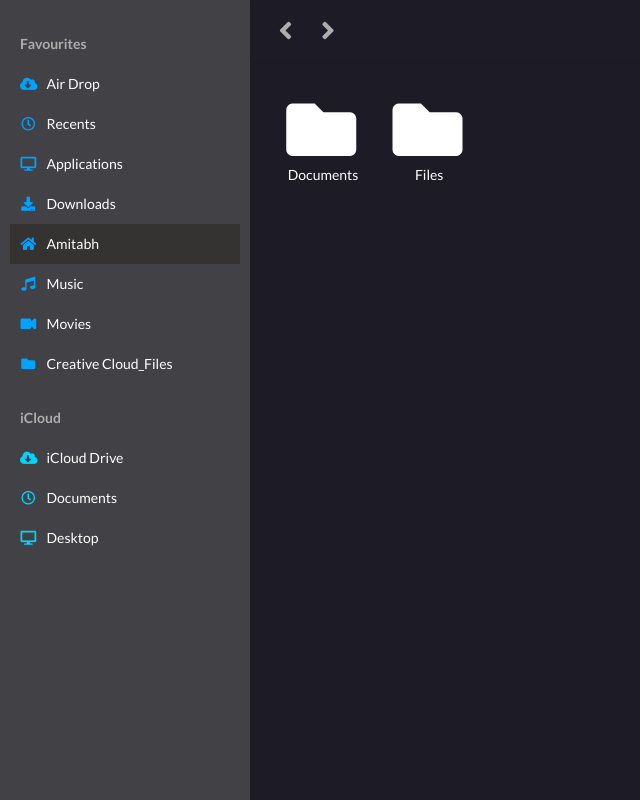
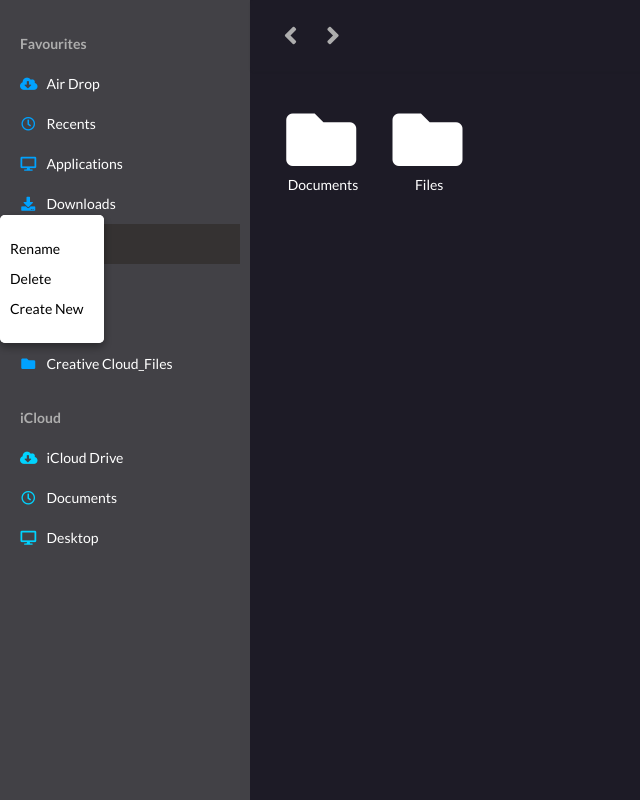
Before and after one commit to Blade365z/file-explorer, a React (Create React App) app: page / in a window 1280 px wide. Shown: the whole page, without its empty margins (0-640 px from the left). Built offline with nearby package versions, Linux system fonts and the light colour scheme.

Commit message:
Custom right menu added logic to be written

```diff
--- a/src/components/App.css
+++ b/src/components/App.css
@@ -66,27 +66,19 @@ body{
     grid-template-columns: repeat(8,1fr);
 }
 
+.context-menu{
+    list-style: none;
+    padding:0px;
+}
+.context-menu li{
+    padding:5px;
+    padding:5px 15px 5px 5px;
+}
+.context-menu li:hover{
+    cursor: pointer;
+    background-color: rgb(212, 212, 212);
+}
 
-
-.right-click-menu {
-    background-color: #fff;
-    border-radius: 2px;
-    padding-left: 0;
-    margin: 0;
-    z-index:10000;
-    position: absolute;
-    list-style: none;
-  }
-
-  .right-click-menu li {
-    padding: 0.2em 1em;
-    color: #000;
-    cursor: pointer;
-  }
-
-  .right-click-menu li:hover {
-    background-color: #f2f2f2;
-  }
 
 .modal {
     display: none;
@@ -108,3 +100,9 @@ body{
     margin: 15% auto;
     width: 25%;
   }
+
+  .menu{
+      padding:5px;
+      border-radius: 5px;
+      box-shadow: 0 4px 8px 0 rgba(0,0,0,0.2);
+  }
--- a/src/components/Explorer.js
+++ b/src/components/Explorer.js
@@ -1,35 +1,32 @@
-import React, { useEffect, useState } from 'react'
-import { Menu, Item, Separator, Submenu, MenuProvider, useContextMenu } from 'react-contexify';
-import 'react-contexify/dist/ReactContexify.css';
+import React, { useEffect, useRef, useState } from 'react'
 
-
+import Menu from './Menu';
 
 const Explorer = (props) => {
+
+    const outerRef = useRef(null);
+
     const [DirList, setDirList] = useState([])
     const handleFolderClick = (folder) => {
         props.exploreFolder(folder)
     }
+    const [MenuX, setMenuX] = useState('0px');
+    const [MenuY, setMenuY] = useState('0px');
+    const [showMenu, setShowMenu] = useState(false);
+
+    const openContextMenu = (e) => {
+        e.preventDefault();
+        setMenuX(e.pageX)
+        setMenuY(e.pageY)
+        setShowMenu(true);
+    }
     useEffect(() => {
         setDirList(props.directories);
-    })
-    const { show } = useContextMenu({
-        id: 'hello',
-    });
-    function handleClick(x){
-        console.log(x)
-    }
-    function handleContextMenu(event) {
-        event.preventDefault();
-        show(event, {
-            props: {
-                key: 'value'
-            }
-        })
-    }
+    }, [props.directories])
     return (
         <div className="explorer">
             { DirList && Object.entries(DirList).map((name, value) => {
-                return <div><div className="folder-large" key={name}
+                return <div key={name}>    <div  className="folder-large"
                     draggable
                     onClick={() => { handleFolderClick(name[0]) }}
                     onDragStart={(e) => { props.dragStartHandler(e, name[0]) }}
@@ -38,16 +35,25 @@ const Explorer = (props) => {
                     onDragEnd={(e) => { props.dragEndHandler(e, name[0]) }}
                     onDragLeave={(e) => { props.dragLeaveHandle(e, name[0]) }}>
 
-                    <i onContextMenu={handleContextMenu} style={{ marginTop: '10px' }} className={name[0] === props.DraggedOverIcon ? "folder open icon" : "folder icon"}></i>
+                    <i onContextMenu={(e) => { openContextMenu(e)}}  ref={outerRef} style={{ marginTop: '10px' }} className={name[0] === props.DraggedOverIcon ? "folder open icon" : "folder icon"}></i>
                     <div className="folder-name">
                         {DirList[name[0]]['name']}
                     </div>
+
                 </div>
-                    <Menu id={'hello'}>
-                        <Item onClick={()=>handleClick(name[0])}>Rename</Item>
-                        <Item>Delete</Item>
-                        <Item>Create New</Item>
-                    </Menu>
+                  <div className="menu" style={{top:MenuY+5,left:MenuX,position:'absolute',backgroundColor:'#FFFF',color:'black'}}>
+                        <ul className="context-menu">
+                            <li className="item">
+                                Rename
+                            </li>
+                            <li className="item">
+                                Delete
+                            </li>
+                            <li className="item">
+                                Create New
+                            </li>
+                        </ul>
+                  </div>
                 </div>
             })}
 
--- a/src/components/Menu.js
+++ b/src/components/Menu.js
@@ -0,0 +1,20 @@
+import React from "react";
+
+import useContextMenu from "./useContextMenu";
+
+const Menu = ({ outerRef }) => {
+  const { xPos, yPos, menu } = useContextMenu(outerRef);
+
+  if (menu) {
+    return (
+      <ul className="right-click-menu" style={{ top: yPos, left: xPos }}>
+        <li>Item1</li>
+        <li>Item2</li>
+        <li>Item3</li>
+      </ul>
+    );
+  }
+  return <></>;
+};
+
+export default Menu;
--- a/src/components/useContextMenu.js
+++ b/src/components/useContextMenu.js
@@ -0,0 +1,38 @@
+import { useEffect, useCallback, useState } from "react";
+
+const useContextMenu = outerRef => {
+  const [xPos, setXPos] = useState("0px");
+  const [yPos, setYPos] = useState("0px");
+  const [menu, showMenu] = useState(false);
+
+  const handleContextMenu = useCallback(
+    event => {
+      event.preventDefault();
+      if (outerRef && outerRef.current.contains(event.target)) {
+        setXPos(`${event.pageX}px`);
+        setYPos(`${event.pageY}px`);
+        showMenu(true);
+      } else {
+        showMenu(false);
+      }
+    },
+    [showMenu, outerRef, setXPos, setYPos]
+  );
+
+  const handleClick = useCallback(() => {
+    showMenu(false);
+  }, [showMenu]);
+
+  useEffect(() => {
+    document.addEventListener("click", handleClick);
+    document.addEventListener("contextmenu", handleContextMenu);
+    return () => {
+      document.removeEventListener("click", handleClick);
+      document.removeEventListener("contextmenu", handleContextMenu);
+    };
+  }, []);
+
+  return { xPos, yPos, menu };
+};
+
+export default useContextMenu;
```
